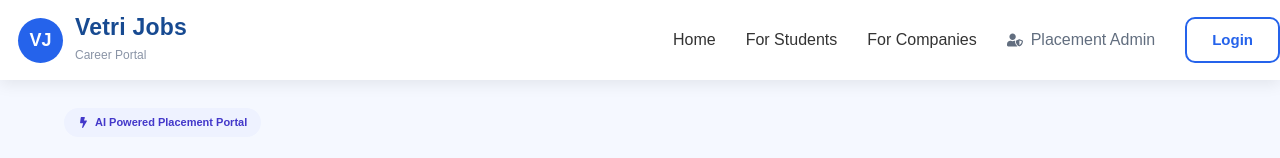
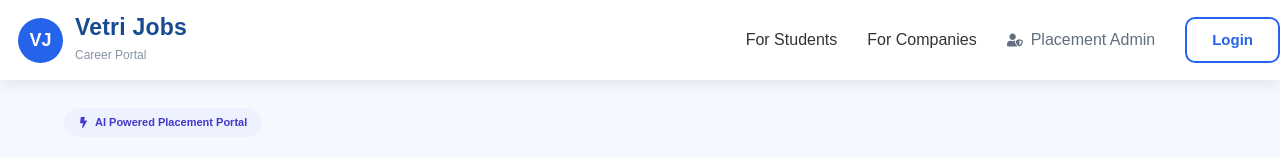
Before and after one commit to padmavathyprasannakumar/vetri-jobs-system, a React (Vite) app in the folder vetri_jobs_frontend/: page / in a window 1280 px wide. Shown: the top 158 px of the page. Built offline with nearby package versions, Linux system fonts and the light colour scheme; no server answers.

Commit message:
Update Navbar.jsx

```diff
--- a/vetri_jobs_frontend/src/components/Navbar/Navbar.jsx
+++ b/vetri_jobs_frontend/src/components/Navbar/Navbar.jsx
@@ -131,11 +131,11 @@ menuOpen
 
 
 
-<Link to="/">
-
-Home
-
-</Link>
+{/*
+    "Home" link removed - the logo (BrandLogo, top-left)
+    already navigates to "/" on click, so this was a
+    duplicate way to do the same thing.
+*/}
 
 
 
```
